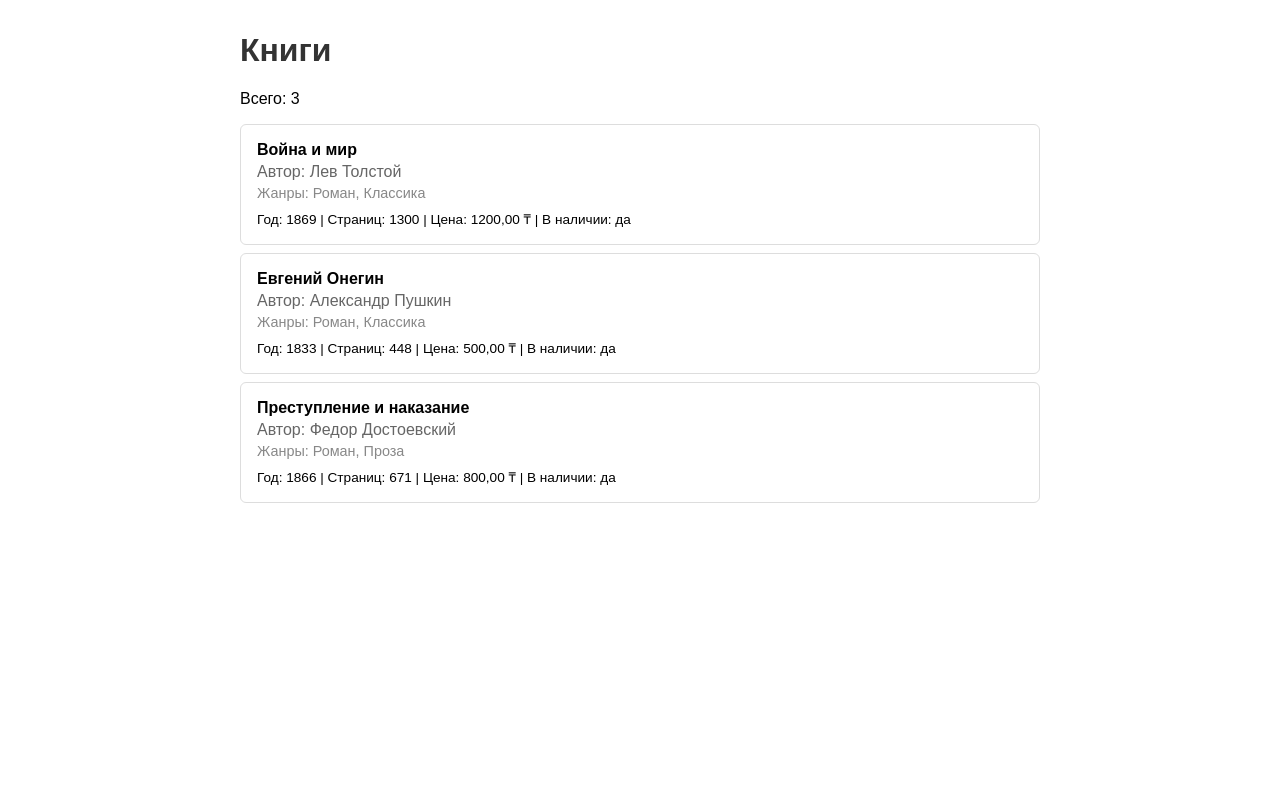
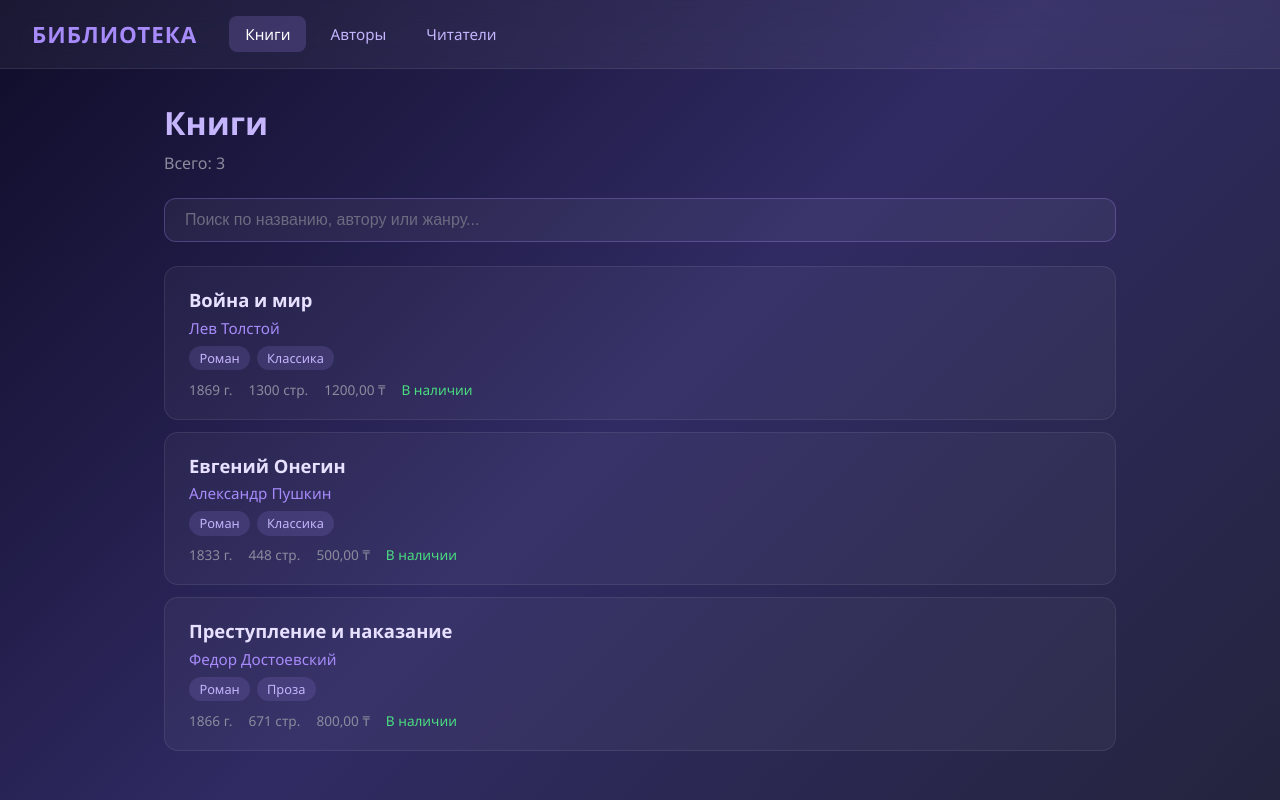
Before and after one commit to delyasss/library, a Django app: page / in a window 1280 px wide. Run offline with Django 4.2, Linux system fonts and the light colour scheme; data comes from the database, SQL or seed files in the repository.

Commit message:
Добавила стили

```diff
--- /dev/null
+++ b/library/templates/library/base.html
@@ -0,0 +1,197 @@
+<!DOCTYPE html>
+<html lang="ru">
+<head>
+    <meta charset="UTF-8">
+    <meta name="viewport" content="width=device-width, initial-scale=1.0">
+    <title>{% block title %}Библиотека{% endblock %}</title>
+    <style>
+        * { margin: 0; padding: 0; box-sizing: border-box; }
+
+        body {
+            font-family: 'Segoe UI', Tahoma, Geneva, Verdana, sans-serif;
+            background: linear-gradient(135deg, #0f0c29, #302b63, #24243e);
+            color: #e0e0e0;
+            min-height: 100vh;
+        }
+
+        nav {
+            background: rgba(255, 255, 255, 0.05);
+            backdrop-filter: blur(12px);
+            border-bottom: 1px solid rgba(255, 255, 255, 0.08);
+            padding: 1rem 2rem;
+            position: sticky;
+            top: 0;
+            z-index: 100;
+            display: flex;
+            align-items: center;
+            gap: 2rem;
+        }
+
+        nav .logo {
+            font-size: 1.4rem;
+            font-weight: 700;
+            color: #a78bfa;
+            text-decoration: none;
+            letter-spacing: 1px;
+        }
+
+        nav .links {
+            display: flex;
+            gap: 0.5rem;
+        }
+
+        nav .links a {
+            color: #c4b5fd;
+            text-decoration: none;
+            padding: 0.5rem 1rem;
+            border-radius: 8px;
+            transition: all 0.3s ease;
+            font-size: 0.95rem;
+        }
+
+        nav .links a:hover, nav .links a.active {
+            background: rgba(167, 139, 250, 0.2);
+            color: #fff;
+        }
+
+        .container {
+            max-width: 1000px;
+            margin: 0 auto;
+            padding: 2rem 1.5rem;
+        }
+
+        h1 {
+            font-size: 2rem;
+            color: #c4b5fd;
+            margin-bottom: 0.5rem;
+            animation: fadeDown 0.6s ease;
+        }
+
+        .subtitle {
+            color: #8b8b9e;
+            margin-bottom: 1.5rem;
+            animation: fadeDown 0.6s ease 0.1s both;
+        }
+
+        .search-box {
+            width: 100%;
+            padding: 0.75rem 1.25rem;
+            border: 1px solid rgba(167, 139, 250, 0.3);
+            border-radius: 12px;
+            background: rgba(255, 255, 255, 0.05);
+            color: #e0e0e0;
+            font-size: 1rem;
+            margin-bottom: 1.5rem;
+            outline: none;
+            transition: all 0.3s ease;
+            animation: fadeDown 0.6s ease 0.2s both;
+        }
+
+        .search-box:focus {
+            border-color: #a78bfa;
+            box-shadow: 0 0 20px rgba(167, 139, 250, 0.15);
+        }
+
+        .search-box::placeholder { color: #6b6b80; }
+
+        .card {
+            background: rgba(255, 255, 255, 0.04);
+            border: 1px solid rgba(255, 255, 255, 0.08);
+            border-radius: 14px;
+            padding: 1.25rem 1.5rem;
+            margin-bottom: 0.75rem;
+            transition: all 0.35s ease;
+            animation: fadeUp 0.5s ease both;
+        }
+
+        .card:hover {
+            background: rgba(167, 139, 250, 0.08);
+            border-color: rgba(167, 139, 250, 0.25);
+            transform: translateY(-2px);
+            box-shadow: 0 8px 30px rgba(0, 0, 0, 0.2);
+        }
+
+        .card-title {
+            font-size: 1.15rem;
+            font-weight: 600;
+            color: #e8e0ff;
+            margin-bottom: 0.35rem;
+        }
+
+        .card-author { color: #a78bfa; font-size: 0.95rem; }
+
+        .card-genres {
+            display: flex;
+            flex-wrap: wrap;
+            gap: 0.4rem;
+            margin-top: 0.5rem;
+        }
+
+        .badge {
+            background: rgba(167, 139, 250, 0.15);
+            color: #c4b5fd;
+            padding: 0.2rem 0.65rem;
+            border-radius: 20px;
+            font-size: 0.8rem;
+        }
+
+        .card-meta {
+            display: flex;
+            flex-wrap: wrap;
+            gap: 1rem;
+            margin-top: 0.6rem;
+            font-size: 0.85rem;
+            color: #8b8b9e;
+        }
+
+        .card-meta span { display: flex; align-items: center; gap: 0.3rem; }
+
+        .stock-yes { color: #4ade80; }
+        .stock-no { color: #f87171; }
+
+        .empty-state {
+            text-align: center;
+            padding: 3rem;
+            color: #6b6b80;
+            font-size: 1.1rem;
+        }
+
+        .hidden { display: none !important; }
+
+        @keyframes fadeUp {
+            from { opacity: 0; transform: translateY(20px); }
+            to { opacity: 1; transform: translateY(0); }
+        }
+
+        @keyframes fadeDown {
+            from { opacity: 0; transform: translateY(-15px); }
+            to { opacity: 1; transform: translateY(0); }
+        }
+
+        .profile-grid {
+            display: grid;
+            grid-template-columns: repeat(auto-fill, minmax(280px, 1fr));
+            gap: 1rem;
+        }
+
+        .profile-grid .card { margin-bottom: 0; }
+
+        .card-email { color: #8b8b9e; font-size: 0.9rem; margin-top: 0.2rem; }
+        .card-detail { color: #8b8b9e; font-size: 0.9rem; margin-top: 0.15rem; }
+    </style>
+</head>
+<body>
+    <nav>
+        <a class="logo" href="{% url 'books_list' %}">БИБЛИОТЕКА</a>
+        <div class="links">
+            <a href="{% url 'books_list' %}" class="{% if request.resolver_match.url_name == 'books_list' %}active{% endif %}">Книги</a>
+            <a href="{% url 'authors_list' %}" class="{% if request.resolver_match.url_name == 'authors_list' %}active{% endif %}">Авторы</a>
+            <a href="{% url 'readers_list' %}" class="{% if request.resolver_match.url_name == 'readers_list' %}active{% endif %}">Читатели</a>
+        </div>
+    </nav>
+    <div class="container">
+        {% block content %}{% endblock %}
+    </div>
+    {% block scripts %}{% endblock %}
+</body>
+</html>
--- a/library/templates/library/books_list.html
+++ b/library/templates/library/books_list.html
@@ -1,39 +1,47 @@
-<!DOCTYPE html>
-<html lang="ru">
-<head>
-    <meta charset="UTF-8">
-    <title>Книги — Библиотека</title>
-    <style>
-        body { font-family: sans-serif; max-width: 800px; margin: 2rem auto; padding: 0 1rem; }
-        h1 { color: #333; }
-        ul { list-style: none; padding: 0; }
-        li { border: 1px solid #ddd; padding: 1rem; margin-bottom: 0.5rem; border-radius: 6px; }
-        .author { color: #666; margin-top: 0.25rem; }
-        .genres { font-size: 0.9rem; color: #888; margin-top: 0.25rem; }
-        .meta { font-size: 0.85rem; margin-top: 0.5rem; }
-    </style>
-</head>
-<body>
+{% extends "library/base.html" %}
+
+{% block title %}Книги — Библиотека{% endblock %}
+
+{% block content %}
 <h1>Книги</h1>
-    <p>Всего: {{ books|length }}</p>
-    <ul>
+<p class="subtitle">Всего: {{ books|length }}</p>
+<input type="text" class="search-box" id="search" placeholder="Поиск по названию, автору или жанру..." autocomplete="off">
+
+<div id="books-list">
     {% for book in books %}
-        <li>
-            <strong>{{ book.title }}</strong>
-            <div class="author">Автор: {{ book.author }}</div>
+    <div class="card" style="animation-delay: {{ forloop.counter0 }}00ms" data-search="{{ book.title|lower }} {{ book.author|lower }} {% for g in book.genres.all %}{{ g.name|lower }} {% endfor %}">
+        <div class="card-title">{{ book.title }}</div>
+        <div class="card-author">{{ book.author }}</div>
         {% if book.genres.exists %}
-            <div class="genres">Жанры: {% for g in book.genres.all %}{{ g.name }}{% if not forloop.last %}, {% endif %}{% endfor %}</div>
+        <div class="card-genres">
+            {% for g in book.genres.all %}
+            <span class="badge">{{ g.name }}</span>
+            {% endfor %}
+        </div>
         {% endif %}
-            <div class="meta">
-                Год: {{ book.publication_year|default:"—" }} |
-                Страниц: {{ book.pages|default:"—" }} |
-                Цена: {{ book.price|default:"—" }} ₸ |
-                В наличии: {{ book.in_stock|yesno:"да,нет" }}
+        <div class="card-meta">
+            <span>{{ book.publication_year|default:"—" }} г.</span>
+            <span>{{ book.pages|default:"—" }} стр.</span>
+            <span>{{ book.price|default:"—" }} ₸</span>
+            <span class="{% if book.in_stock %}stock-yes{% else %}stock-no{% endif %}">
+                {% if book.in_stock %}В наличии{% else %}Нет в наличии{% endif %}
+            </span>
         </div>
-        </li>
+    </div>
     {% empty %}
-        <li>Книг пока нет. Добавьте через shell или админку.</li>
+    <div class="empty-state">Книг пока нет. Добавьте через shell или админку.</div>
     {% endfor %}
-    </ul>
-</body>
-</html>
+</div>
+{% endblock %}
+
+{% block scripts %}
+<script>
+document.getElementById('search').addEventListener('input', function() {
+    const q = this.value.toLowerCase().trim();
+    document.querySelectorAll('#books-list .card').forEach(function(card) {
+        const text = card.getAttribute('data-search');
+        card.classList.toggle('hidden', q && !text.includes(q));
+    });
+});
+</script>
+{% endblock %}
--- a/library/urls.py
+++ b/library/urls.py
@@ -3,4 +3,6 @@ from . import views
 
 urlpatterns = [
     path('', views.books_list, name='books_list'),
+    path('authors/', views.authors_list, name='authors_list'),
+    path('readers/', views.readers_list, name='readers_list'),
 ]
--- a/library/views.py
+++ b/library/views.py
@@ -1,8 +1,17 @@
 from django.shortcuts import render
-from .models import Book
+from .models import Book, Author, Reader
 
 
 def books_list(request):
-    """Задание 5: все книги + связанные автор и жанры (обратные связи)."""
     books = Book.objects.all().select_related('author').prefetch_related('genres')
     return render(request, 'library/books_list.html', {'books': books})
+
+
+def authors_list(request):
+    authors = Author.objects.all().prefetch_related('books')
+    return render(request, 'library/authors_list.html', {'authors': authors})
+
+
+def readers_list(request):
+    readers = Reader.objects.all().select_related('profile').prefetch_related('loans__book')
+    return render(request, 'library/readers_list.html', {'readers': readers})
```
Also changed, not shown: library/templates/library/authors_list.html (added, +39 -0 lines), library/templates/library/readers_list.html (added, +47 -0 lines). Lines whose indentation alone changed are shown as unchanged.
